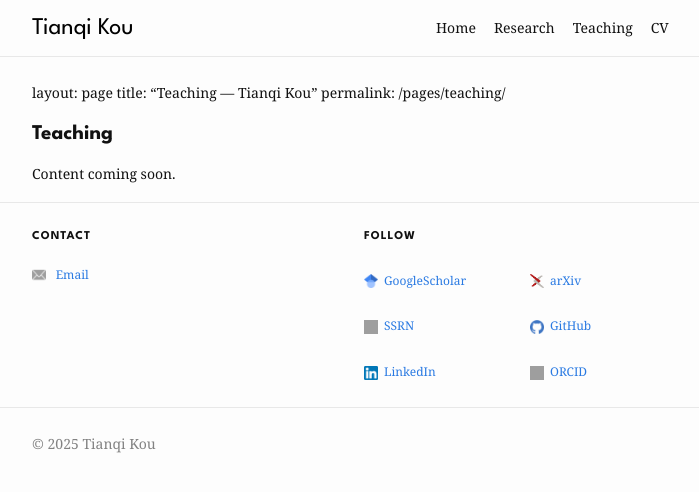
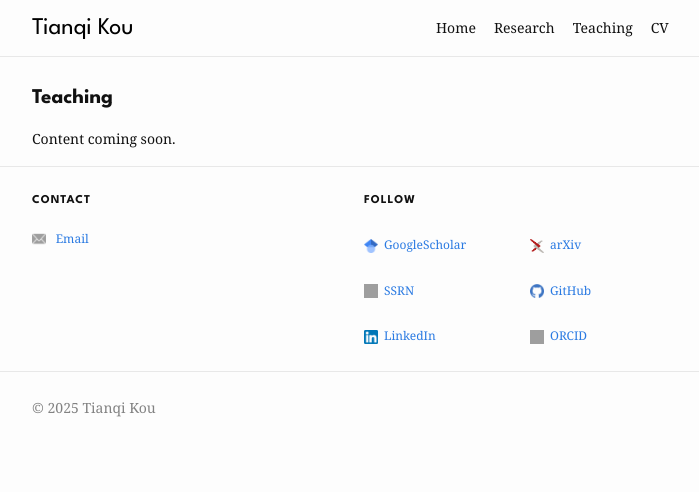
Before and after one commit to koutianqi/koutianqi.github.io, a Jekyll site: the page built from pages/teaching.markdown, in a window 1280 px wide. Shown: the top 492 px of the page, without its empty margins (288-987 px from the left). Built offline with Jekyll 4.4.1, drawn with Linux system fonts in a browser that asks for light colours; our own code applies the rules of GitHub Pages for plain Markdown files; grey boxes are pictures that could not be loaded.

Commit message:
Update teaching.markdown

```diff
--- a/pages/teaching.markdown
+++ b/pages/teaching.markdown
@@ -1,7 +1,3 @@
-layout: page
-title: "Teaching — Tianqi Kou"
-permalink: /pages/teaching/
-
 ## Teaching
 
 Content coming soon.
```
